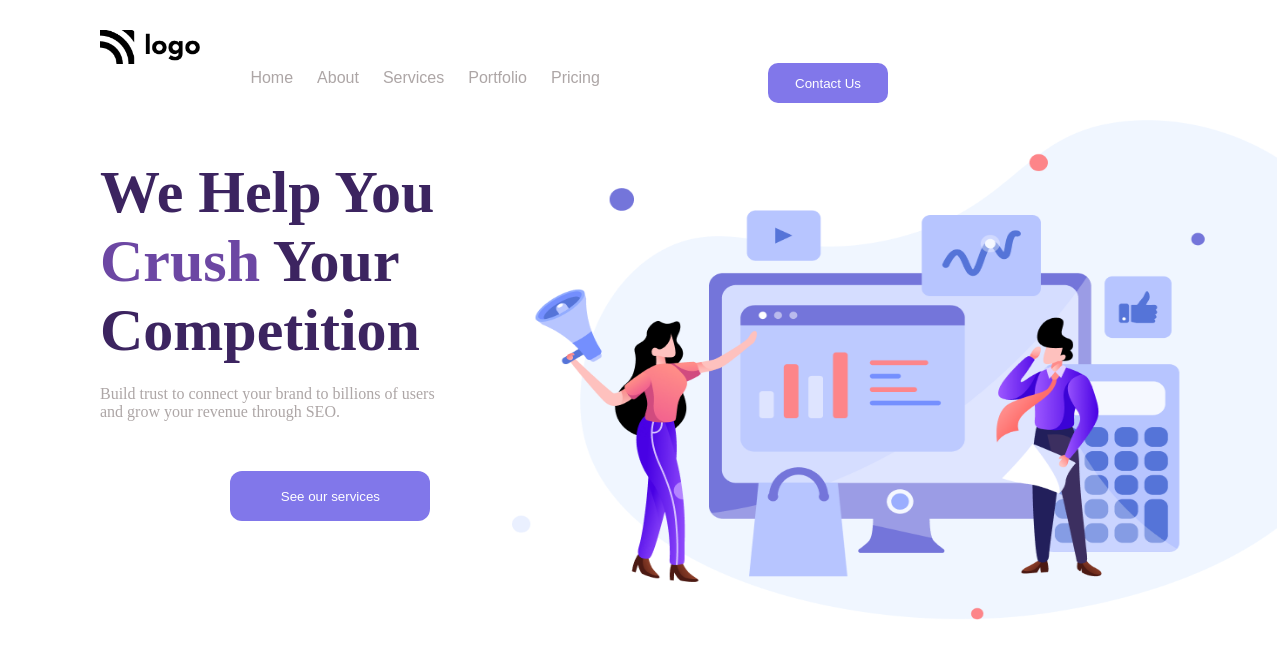
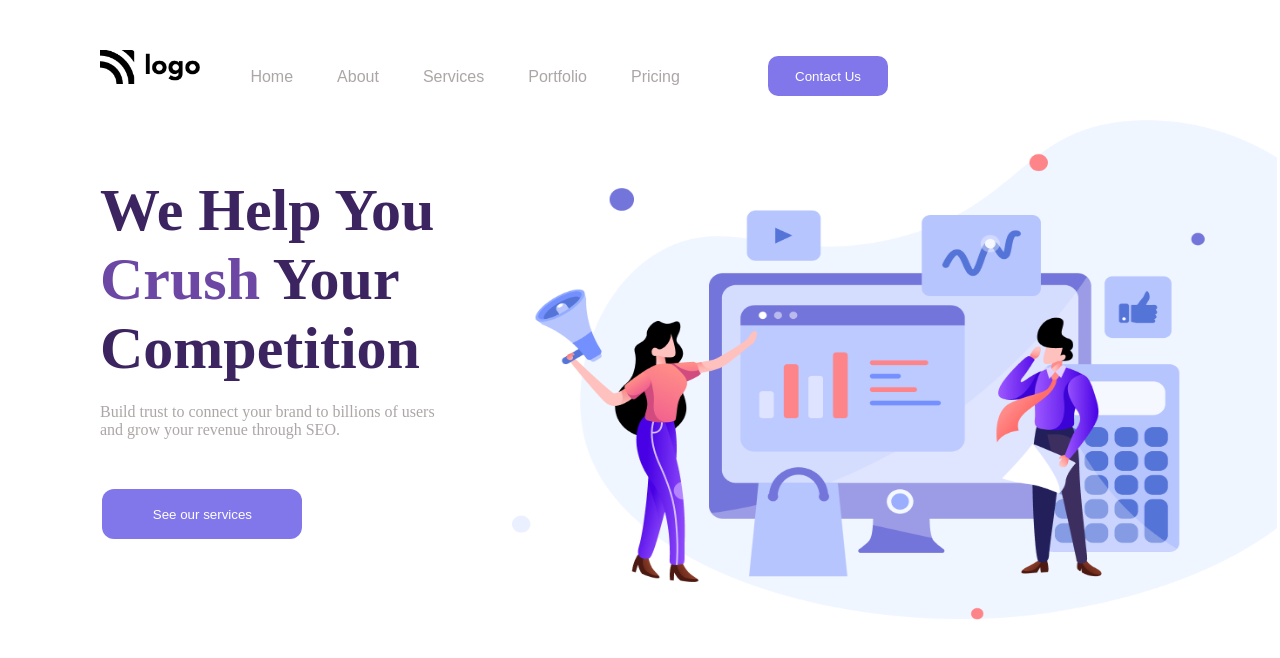
Before and after one commit to nehapandey-dev/project4, a website: page index.html in a window 1280 px wide. Drawn offline with Linux system fonts and the light colour scheme.

Commit message:
updated 4th project

```diff
--- a/style.css
+++ b/style.css
@@ -7,20 +7,12 @@ li {
   font-family: Arial, Helvetica, sans-serif;
   text-decoration: none;
   display: inline;
-  margin-left: 20px;
-  line-height: 20px;
-}
-
-li,
-button {
-  font-family: Arial, Helvetica, sans-serif;
-  text-decoration: none;
-  display: inline;
   text-align: center;
   position: relative;
   left: 18%;
+  bottom: 20px;
   color: rgb(173, 166, 166);
-
+  padding: 0 20px;
 }
 
 li:hover {
@@ -34,16 +26,15 @@ li:hover {
   height: 40px;
   border-style: none;
   border-radius: 10px;
-  display: inline-block;
   position: relative;
   left: 60%;
-  top: -25px;
+  bottom: 50px;
 }
 
 img[alt="brand-logo"] {
   width: 100px;
   margin-left: 100px;
-  margin-top: 30px;
+  margin-top: 50px;
 }
 
 h1 {
@@ -83,6 +74,6 @@ img[alt="illustration"] {
   background-color: #8177ea;
   color: white;
   border-style: none;
-  position: absolute;
-  margin-right: 70%;
+  position: relative;
+  left: 8%;
 }
```
Also changed, not shown: README.md, project4-img.png (added).
